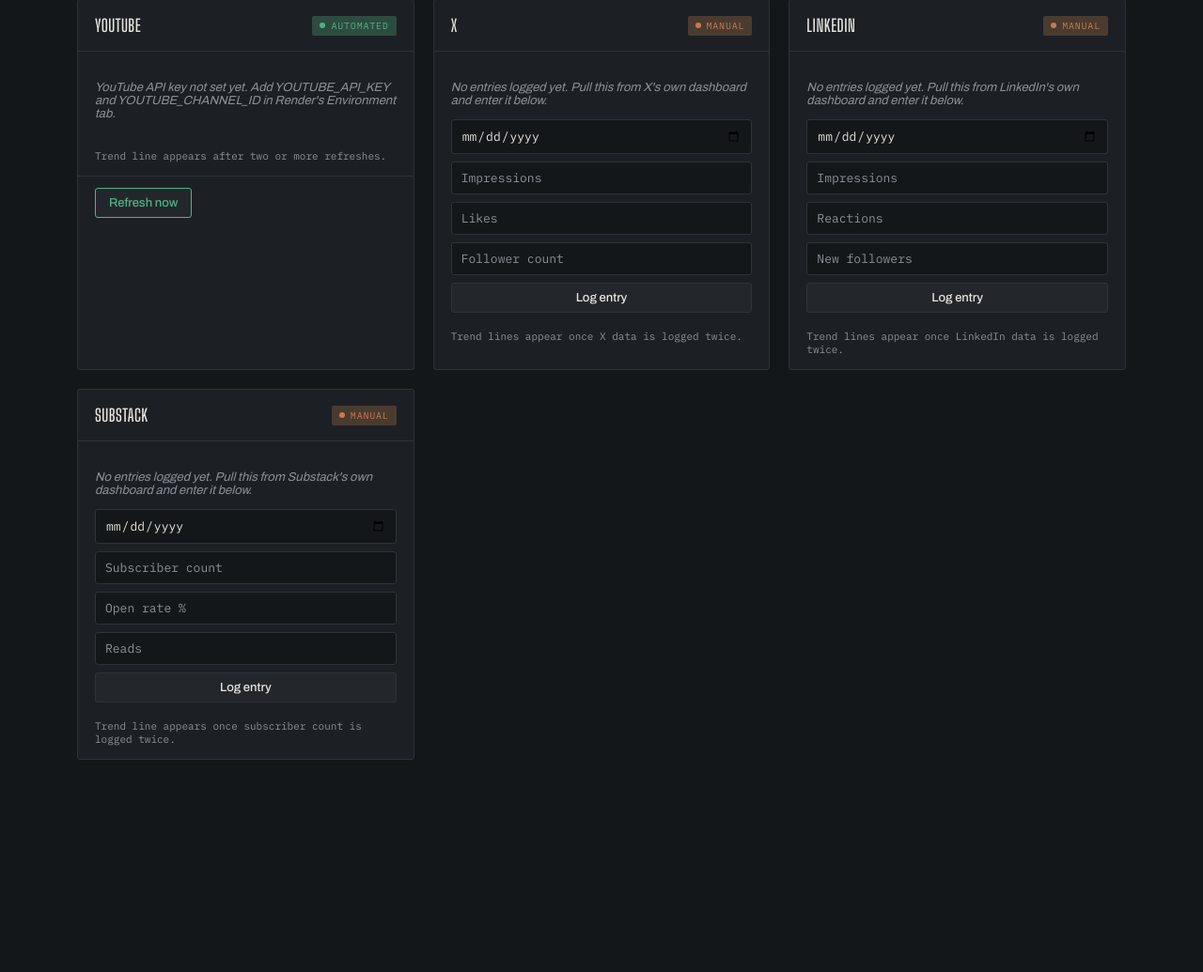
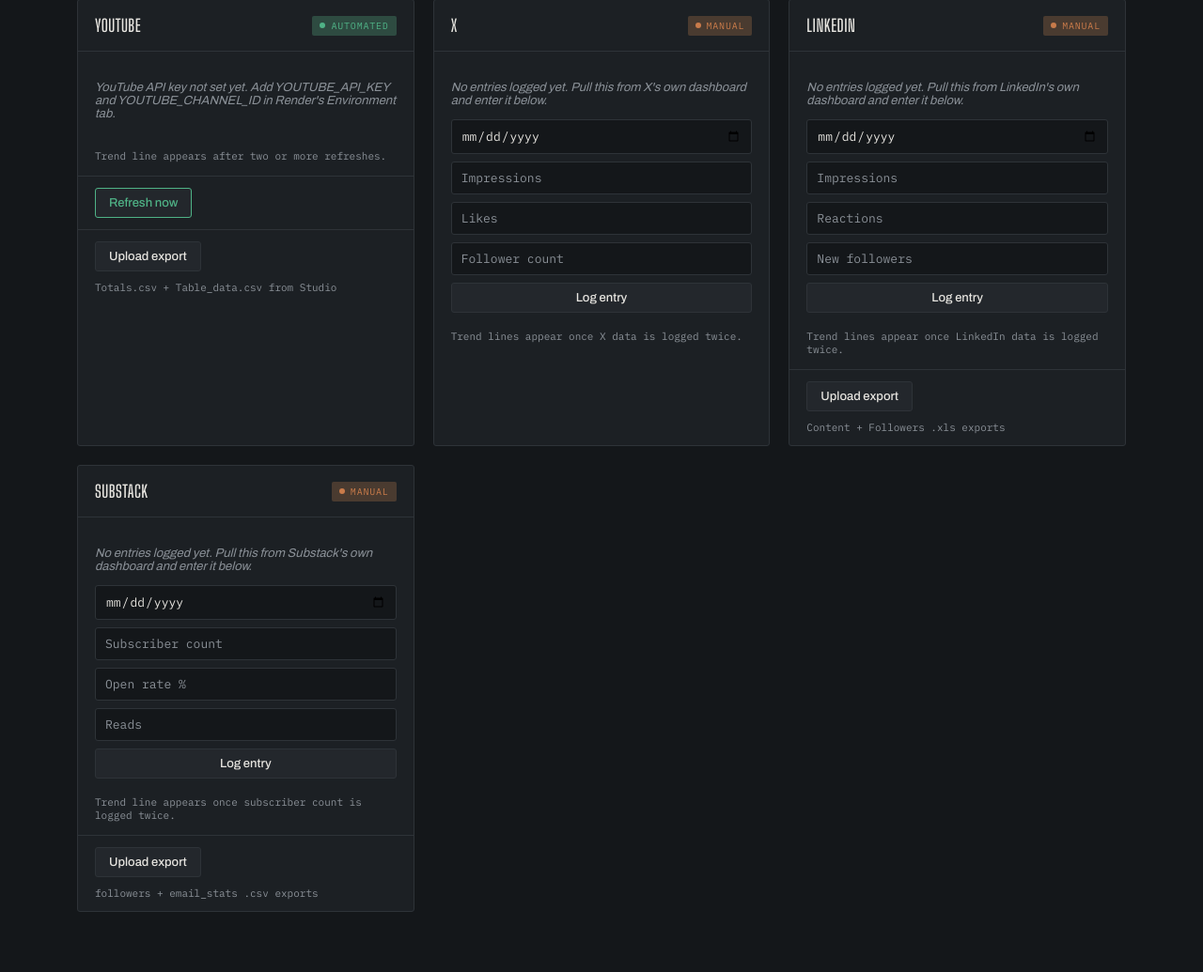
Before and after one commit to SJFactiverse/Factiverse-Channel-Desk, a Flask app: page / in a window 1280 px wide. Shown: the part 108-1143 px from the top of the page at 94% size. Before the commit the page ends 917 px from the top, so only its background shows below. Run offline with Flask 3, Linux system fonts and the light colour scheme; data that the repository does not hold is empty; some libraries are stand-ins or nearby versions.

Commit message:
Implement file upload feature in index.html
Added upload functionality for multiple file types with status feedback.

```diff
--- a/templates/index.html
+++ b/templates/index.html
@@ -250,6 +250,27 @@
     color: var(--text-muted);
     padding: 14px 18px 0;
   }
+
+  .upload-row {
+    padding: 12px 18px;
+    border-top: 1px solid var(--line);
+    display: flex;
+    align-items: center;
+    gap: 10px;
+    flex-wrap: wrap;
+  }
+
+  .upload-row input[type="file"] {
+    display: none;
+  }
+
+  .upload-status {
+    font-family: 'IBM Plex Mono', monospace;
+    font-size: 11px;
+    color: var(--text-muted);
+  }
+  .upload-status.ok { color: var(--verified); }
+  .upload-status.err { color: var(--danger); }
 </style>
 </head>
 <body>
@@ -406,6 +427,57 @@ function drawDualChart(canvas, labels, valuesA, valuesB, labelA, labelB, colorA,
   });
 }
 
+function buildUploadRow(platform, endpoint, hint) {
+  const row = document.createElement('div');
+  row.className = 'upload-row';
+
+  const btn = document.createElement('button');
+  btn.textContent = 'Upload export';
+  const input = document.createElement('input');
+  input.type = 'file';
+  input.multiple = true;
+  input.accept = '.csv,.xls,.xlsx';
+
+  const status = document.createElement('span');
+  status.className = 'upload-status';
+  status.textContent = hint;
+
+  btn.onclick = () => input.click();
+
+  input.onchange = async () => {
+    if (!input.files.length) return;
+    const formData = new FormData();
+    for (const file of input.files) formData.append('files', file);
+
+    status.className = 'upload-status';
+    status.textContent = 'Uploading…';
+    btn.disabled = true;
+
+    try {
+      const res = await fetch(endpoint, { method: 'POST', body: formData });
+      const result = await res.json();
+      if (!res.ok || result.error) {
+        status.className = 'upload-status err';
+        status.textContent = result.error || 'Upload failed.';
+      } else {
+        status.className = 'upload-status ok';
+        status.textContent = `Added ${result.inserted || 0}, updated ${result.updated || 0} days.`;
+        loadData();
+      }
+    } catch (e) {
+      status.className = 'upload-status err';
+      status.textContent = 'Upload failed: ' + e.message;
+    }
+    btn.disabled = false;
+    input.value = '';
+  };
+
+  row.appendChild(btn);
+  row.appendChild(input);
+  row.appendChild(status);
+  return row;
+}
+
 async function loadData() {
   const res = await fetch('/api/data');
   const data = await res.json();
@@ -535,6 +607,8 @@ function renderYoutube(youtube, configured, history, viewsHistory, topVideos) {
   };
   refreshRow.appendChild(btn);
   card.appendChild(refreshRow);
+
+  card.appendChild(buildUploadRow('youtube', '/api/upload/youtube', 'Totals.csv + Table_data.csv from Studio'));
 
   return card;
 }
@@ -688,6 +762,13 @@ function renderManual(platform, entries, substackTopPosts) {
     card.appendChild(tableWrap);
   }
 
+  if (platform === 'linkedin') {
+    card.appendChild(buildUploadRow('linkedin', '/api/upload/linkedin', 'Content + Followers .xls exports'));
+  }
+  if (platform === 'substack') {
+    card.appendChild(buildUploadRow('substack', '/api/upload/substack', 'followers + email_stats .csv exports'));
+  }
+
   return card;
 }
 
```
